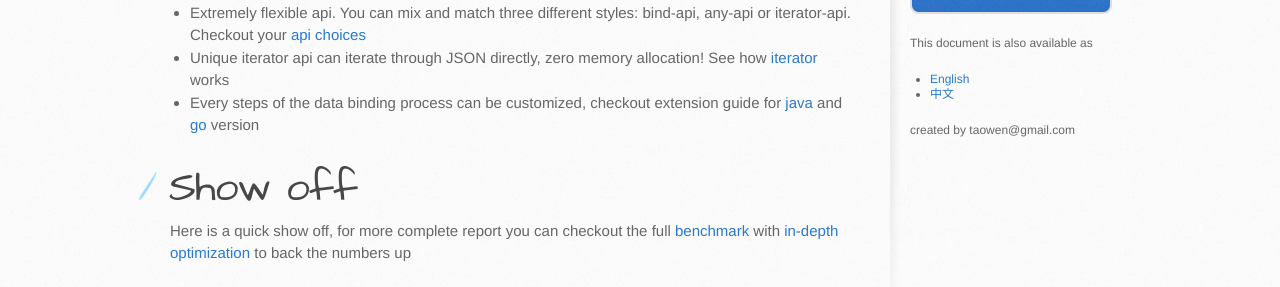
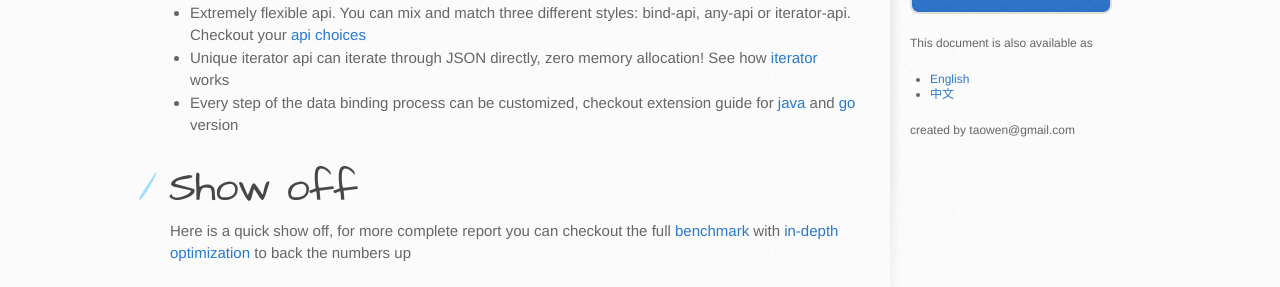
Before and after one commit to json-iterator/json-iterator.github.io, a Jekyll site: the page built from index.md, in a window 1280 px wide and 900 px high. Shown: the part 396-683 px from the top of the window. Built offline with Jekyll 4.4.1, drawn with Linux system fonts in a browser that asks for light colours; comment, search, counter and statistics services are not loaded.

Commit message:
Update index.md

```diff
--- a/index.md
+++ b/index.md
@@ -10,7 +10,7 @@ jsoniter (json-iterator) is fast and flexible JSON parser available in [Java](ht
 * Jsoniter is the fastest JSON parser. It could be up to 10x faster than normal parser, data binding included. Shameless self [benchmark](/benchmark.html)
 * Extremely flexible api. You can mix and match three different styles: bind-api, any-api or iterator-api. Checkout your [api choices](/api.html)
 * Unique iterator api can iterate through JSON directly, zero memory allocation! See how [iterator](/api.html#iterator-api) works
-* Every steps of the data binding process can be customized, checkout extension guide for [java](/java-extension.html) and [go](/go-extension.html) version
+* Every step of the data binding process can be customized, checkout extension guide for [java](/java-extension.html) and [go](/go-extension.html) version
 
 # Show off
 
```
